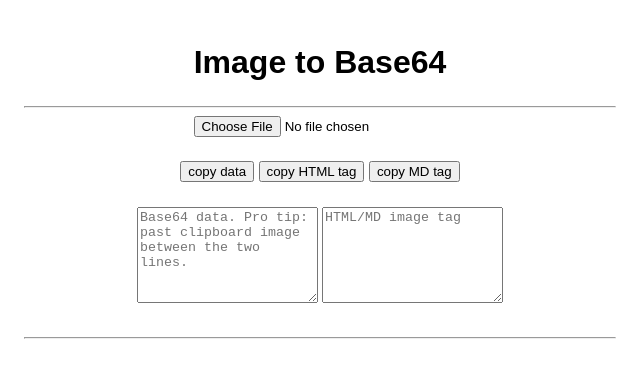
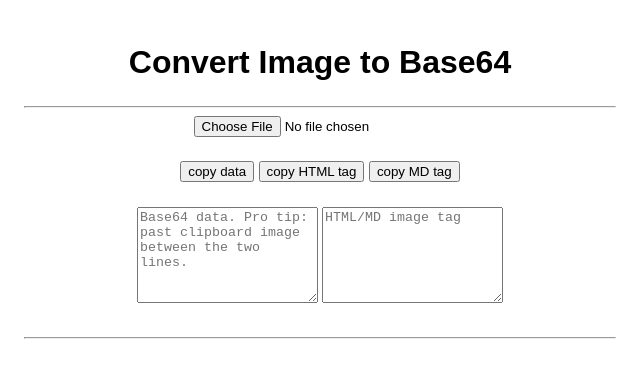
Before and after one commit to Ericisland/Image-to-Base64, a plain HTML site: page index.html in a window 1280 px wide. Shown: the whole page, without its empty margins (320-960 px from the left). Drawn offline with nearby package versions, Linux system fonts and the light colour scheme.

Commit message:
Update index.html

```diff
--- a/index.html
+++ b/index.html
@@ -17,7 +17,7 @@ html {
 </head>
 <body>
 <div align=center valign=middle>
-<h1>Image to Base64</h1>
+<h1>Convert Image to Base64</h1>
 <hr>
 <div class="main" id="input">
 <input id="inp" type='file'><br>
```
